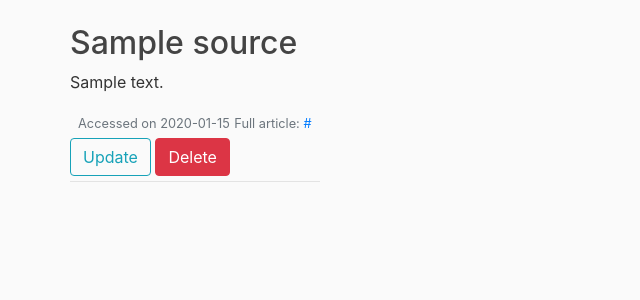
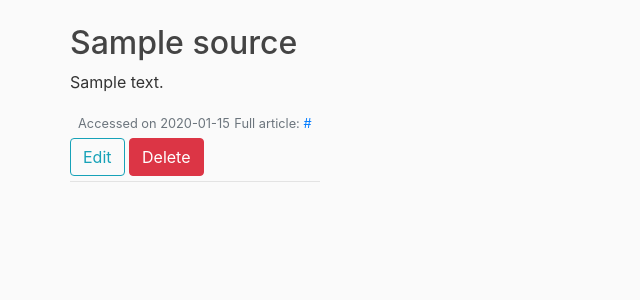
Before and after one commit to vutran1412/Encyclopedia, a Flask app: page /source/1 in a window 1280 px wide. Shown: the part 56-356 px from the top of the page, without its empty margins (0-640 px from the left). Run offline with Flask 2, Linux system fonts and the light colour scheme; tables that the repository leaves empty hold one stand-in row (values such as "Sample post"); some libraries are stand-ins or nearby versions.

Commit message:
changed update button to edit

```diff
--- a/encyclopedia/templates/source.html
+++ b/encyclopedia/templates/source.html
@@ -10,7 +10,7 @@
         <small class="text-muted">Accessed on {{ source.date_posted.strftime('%Y-%m-%d') }}</small>
         <small class="text-muted">Full article: <a class="mr-2" href="#">{{ source.url }}</a></small>
         <div>
-            <a class="btn btn-outline-info mt-1 mb-1" href="{{ url_for('update_source', source_id=source.id) }}">Update</a>
+            <a class="btn btn-outline-info mt-1 mb-1" href="{{ url_for('update_source', source_id=source.id) }}">Edit</a>
             <button type="button" class="btn btn-danger mt-1 mb-1" data-toggle="modal" data-target="#deleteModal">Delete</button>
         </div>
     </div>
```
